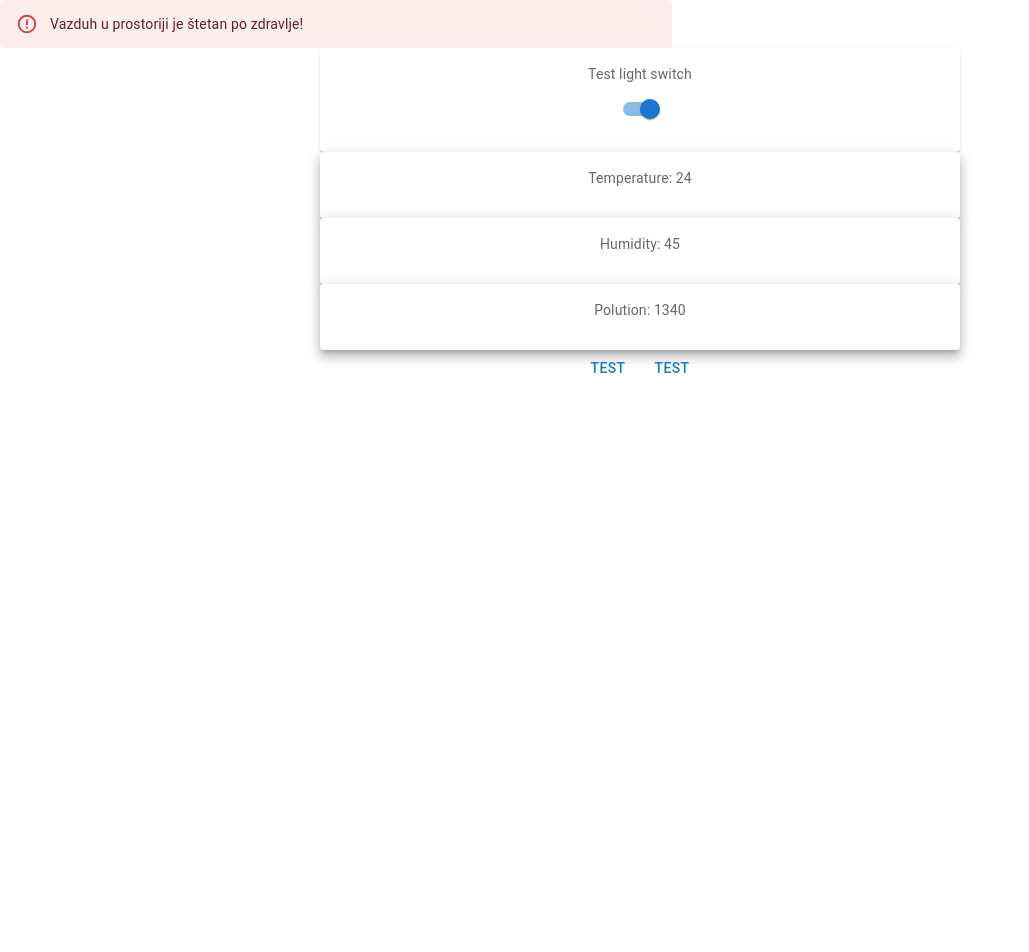
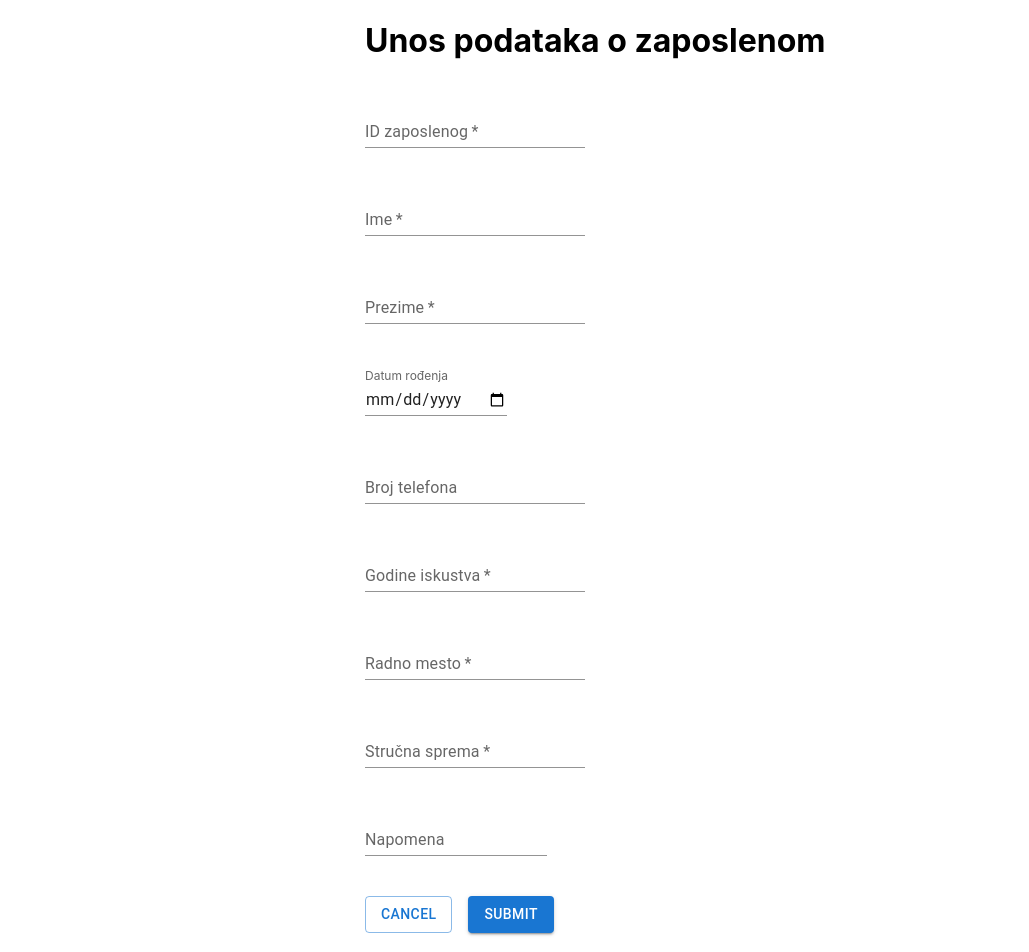
Before and after one commit to Rimplstilckin/ssaFront, a React (Create React App) app: page / in a window 1280 px wide. Shown: the top 952 px of the page, without its empty margins (0-1029 px from the left). Before the commit the page ends 800 px from the top, so only its background shows below. Built offline with nearby package versions, Linux system fonts and the light colour scheme.

Commit message:
New concept created

```diff
--- a/package.json
+++ b/package.json
@@ -6,6 +6,7 @@
     "@emotion/react": "^11.11.0",
     "@emotion/styled": "^11.11.0",
     "@mui/material": "^5.13.2",
+    "@mui/x-date-pickers": "^6.14.0",
     "@testing-library/jest-dom": "^5.16.5",
     "@testing-library/react": "^13.4.0",
     "@testing-library/user-event": "^13.5.0",
--- a/src/App.js
+++ b/src/App.js
@@ -1,36 +1,22 @@
 import React from 'react';
-
-import './App.css';
-import LightSwitch from './Components/lightSwitch';
-import WarningLight from './Components/WarningLight';
-import DataDisplay from './Components/DataDisplay';
-import Button from '@mui/material/Button';
-
-const fun = () => {
-  console.log("Test");
-}
+// MUI
+import Box from '@mui/material/Box';
+// css
+import './css/App.css';
+// components
+import InputForm from './Components/InputForm';
+import WorkersData from './Components/WorkersData';
 
 // const dummy = 'https://dummyjson.com/products/1';
-const backend = 'http://localhost:8080/message'
+// const backend = 'http://localhost:8080/message'
 
-async function logJSONData() {
-  fetch(backend)
-    .then(res => res.text())
-    .then(json => console.log(json))
-}
+function App(){
 
-function App() {
   return (
-    <div className="App">
-      <WarningLight polution={5900} />
-      <LightSwitch light={true} />
-      <DataDisplay text={'Temperature'} temp={24} />
-      <DataDisplay text={'Humidity'} temp={45} />
-      <DataDisplay text={'Polution'} temp={1340} />
-      <Button on onClick={(fun)}>Test</Button>
-      <Button on onClick={(logJSONData)}>Test</Button>
-
-    </div>
+    <Box className= 'wrapper' >
+          <InputForm />
+          <WorkersData />
+    </Box>
   );
 }
 
--- /dev/null
+++ b/src/Components/InputForm.js
@@ -0,0 +1,124 @@
+import React from "react";
+// Component
+import { TextField } from "@mui/material";
+import Stack from '@mui/material/Stack';
+import Button from '@mui/material/Button';
+
+// css
+import '../css/inputForm.css';
+
+const InputFields = (props) => {
+
+    // const [value, setValue] = useState(props.value);
+
+    // const clickHanler = () => {
+    //     setValue('')
+    // }
+
+    return (
+        <div className="container">
+            <h1>Unos podataka o zaposlenom</h1>
+            <form method="Post" action="backendHanler.php">
+                <div className='form'>
+
+                    <div className="inputField idBroj">
+                        <TextField
+                            required
+                            label='ID zaposlenog'
+                            variant='standard'
+                            type="number"
+                            name='idBroj'
+                        />
+                    </div>
+
+                    <div className="inputField firstName">
+                        <TextField
+                            required
+                            label='Ime'
+                            variant='standard'
+                            name='firstName'
+                        />
+                    </div>
+
+                    <div className="inputField lastName">
+                        <TextField
+                            required
+                            label='Prezime'
+                            variant='standard'
+                            name='lastName'
+                        />
+                    </div>
+
+                    <div className="inputField born">
+                        <label className="datelabel" htmlFor='date'>Datum rođenja</label>
+                        <br />
+                        <TextField
+                            required
+                            id='date'
+                            variant='standard'
+                            type="date"
+                            name='born'
+                        />
+                    </div>
+
+                    <div className="inputField brTel">
+                        <TextField
+                            label='Broj telefona'
+                            variant='standard'
+                            name='phone'
+                        />
+                    </div>
+
+                    <div className="inputField experience">
+                        <TextField
+                            required
+                            label='Godine iskustva'
+                            variant='standard'
+                            name='experience'
+                        />
+                    </div>
+
+                    <div className="inputField position">
+                        <TextField
+                            required
+                            label='Radno mesto'
+                            variant='standard'
+                            name='position'
+                        />
+                    </div>
+
+                    <div className="inputField education">
+                        <TextField
+                            required
+                            label='Stručna sprema'
+                            variant='standard'
+                            name='education'
+                        />
+                    </div>
+
+                    <div className="inputField note">
+                        <TextField
+                            label='Napomena'
+                            variant='standard'
+                            multiline
+                            maxRows={4}
+                            name='note'
+                        />
+                    </div>
+
+                    <div className="buttons Cancel">
+                        <Stack spacing={2} direction="row">
+                            <Button variant="outlined">Cancel</Button>
+                            <Button type='submit' variant="contained">Submit</Button>
+                        </Stack>
+                    </div>
+
+
+                </div>
+
+            </form>
+        </div>
+    );
+}
+
+export default InputFields;
--- /dev/null
+++ b/src/Components/WorkersData.js
@@ -0,0 +1,18 @@
+import React from "react";
+
+import Stack from '@mui/material/Stack';
+import Button from '@mui/material/Button';
+
+const WorkersData = () => {
+    return(
+        <div className="container">
+            <h1>Podaci o svim szaposlenima</h1>
+            <Stack spacing={2} direction="row">
+                <Button variant="outlined">Clear</Button>
+                <Button type='submit' variant="contained">Load all</Button>
+            </Stack>
+        </div>
+    );
+}
+
+export default WorkersData;
--- a/src/App.css
+++ b/src/css/App.css
@@ -28,6 +28,10 @@
   color: #61dafb;
 }
 
+.wrapper{
+  margin: auto;
+}
+
 @keyframes App-logo-spin {
   from {
     transform: rotate(0deg);
--- /dev/null
+++ b/src/css/inputForm.css
@@ -0,0 +1,14 @@
+
+.wrapper{
+    width: 550px;
+    margin:auto;
+}
+
+.inputField{
+    margin: 40px auto;
+}
+
+.datelabel{
+    color:rgba(0, 0, 0, 0.6);
+    font-size: .75rem;
+}
--- a/src/index.js
+++ b/src/index.js
@@ -1,6 +1,6 @@
 import React from 'react';
 import ReactDOM from 'react-dom/client';
-import './index.css';
+import './css/index.css';
 import App from './App';
 import reportWebVitals from './reportWebVitals';
 
```
Also changed, not shown: src/css/index.css (renamed from src/index.css), src/db.txt (added), 2 other files (tests, documents, lock files or other folders).
